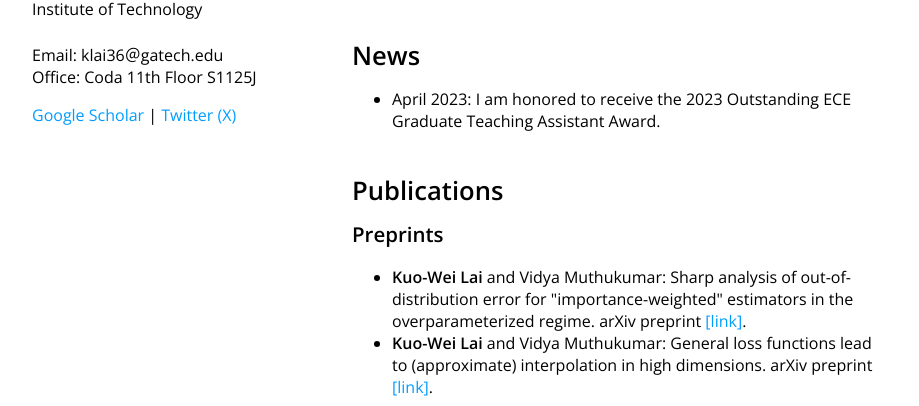
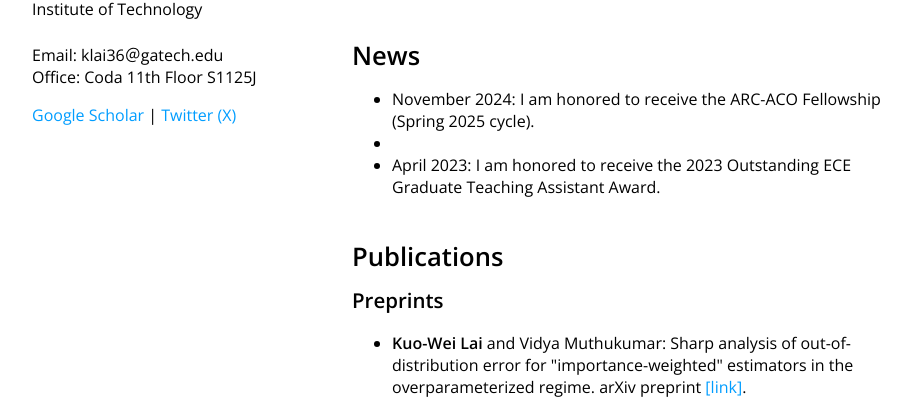
Before and after one commit to kuoweilai/kuoweilai.github.io, a plain HTML site: page index.html in a window 1280 px wide. Shown: the part 410-816 px from the top of the page, without its empty margins (168-1087 px from the left). Drawn offline with nearby package versions, Linux system fonts and the light colour scheme.

Commit message:
news arc-aco

```diff
--- a/index.html
+++ b/index.html
@@ -38,6 +38,7 @@
             </div>
             <div class="section_content" id="news_content">
                 <ul>
+                    <li>November 2024: I am honored to receive the ARC-ACO Fellowship (Spring 2025 cycle).<li>
                     <li>April 2023: I am honored to receive the 2023 Outstanding ECE Graduate Teaching Assistant Award.</li>
                     <!-- <li>Tea</li>
                     <li>Milk</li> -->
```
